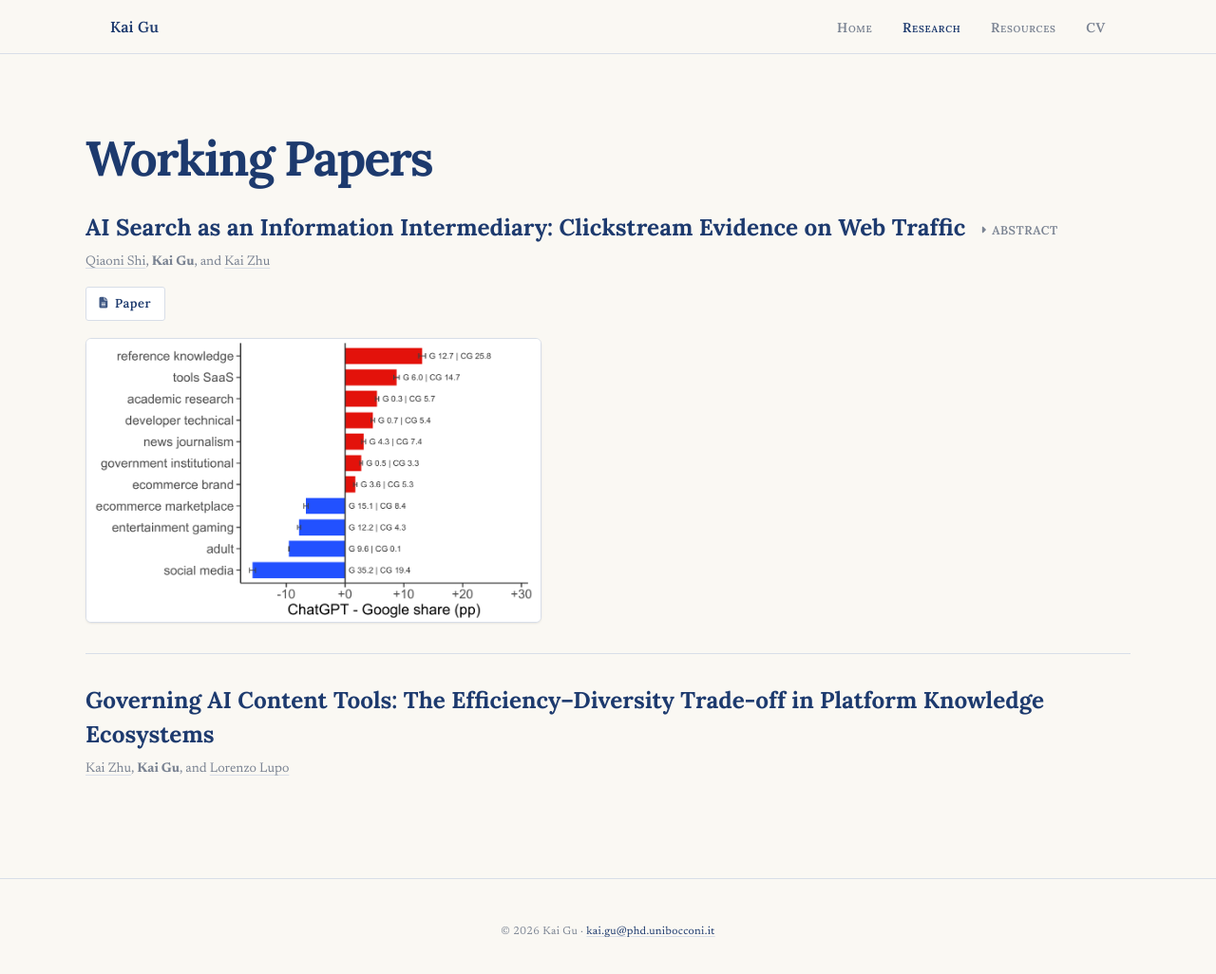
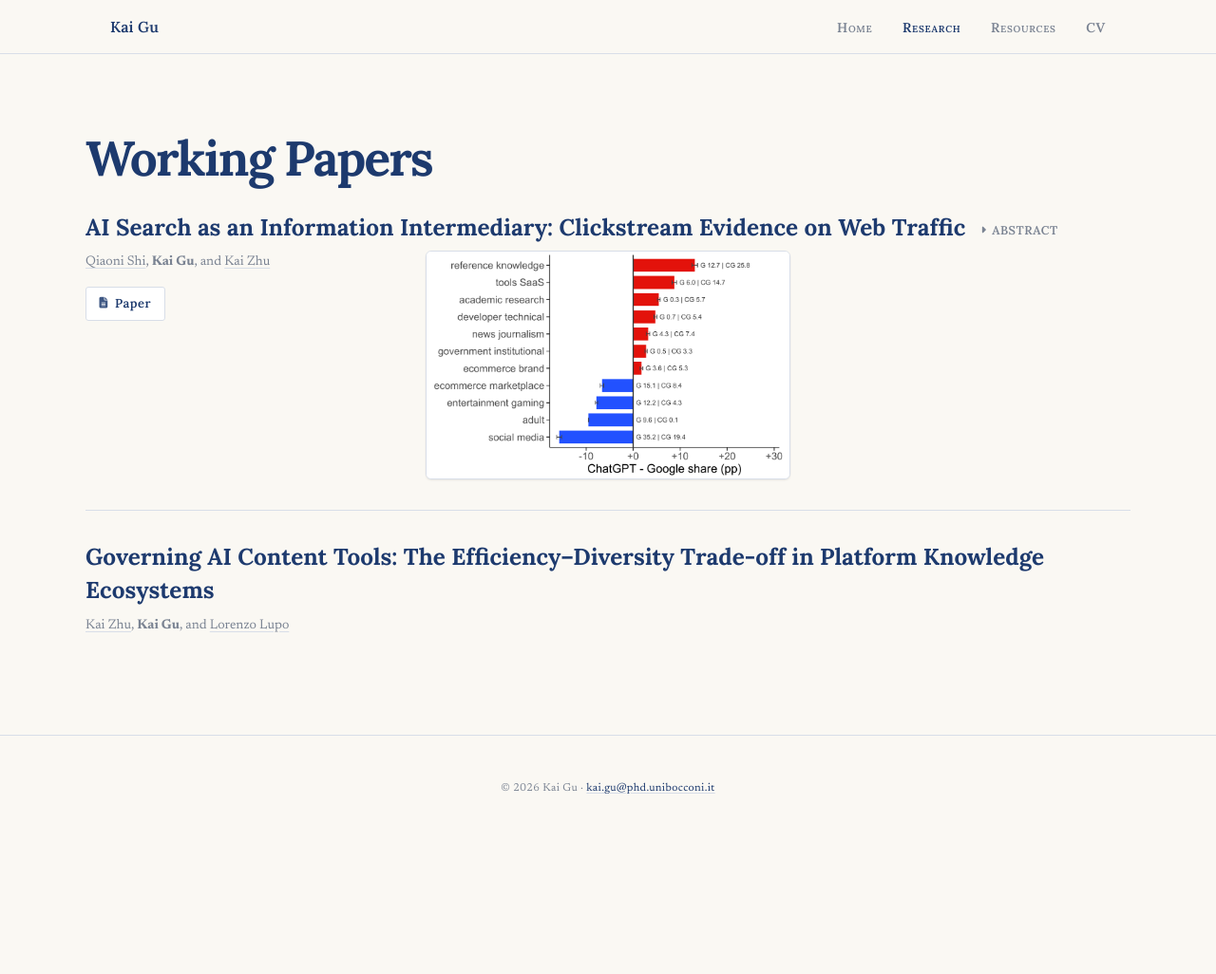
Before and after one commit to KaiGu2024/KaiGu2024.github.io, a Jekyll site: the page docs/research/index.html, which Jekyll copies as it is, in a window 1280 px wide and 1037 px high. Shown: the top 1026 px of the window at 95% size. Built offline with Jekyll 4.4.1, drawn with Linux system fonts in a browser that asks for light colours.

Commit message:
center a smaller research figure beside authors and paper link

```diff
--- a/docs/css/style.css
+++ b/docs/css/style.css
@@ -417,9 +417,22 @@ h1 {
 }
 .paper:last-child { border-bottom: none; margin-bottom: 0; padding-bottom: 0; }
 
+.paper-details {
+  display: grid;
+  gap: 1rem;
+  align-items: start;
+}
+
 .paper-figure {
-  width: min(100%, 480px);
-  margin: 1rem 0 0;
+  width: min(100%, 384px);
+  margin: 0 auto;
+}
+
+@media (min-width: 900px) {
+  .paper-details {
+    grid-template-columns: minmax(0, 1fr) 384px minmax(0, 1fr);
+    column-gap: 1.5rem;
+  }
 }
 
 .paper-figure a {
--- a/docs/research/index.html
+++ b/docs/research/index.html
@@ -43,8 +43,9 @@
       </header>
       <section id="research" class="reveal-up">
         <div class="paper">
+          <p class="paper-title"><a class="paper-title-link" href="https://arxiv.org/abs/2607.07652" target="_blank" rel="noopener noreferrer">AI Search as an Information Intermediary: Clickstream Evidence on Web Traffic</a><button class="abstract-toggle" aria-expanded="false" aria-controls="abstract-answering" title="Show abstract"><i class="fa-solid fa-caret-right"></i><span class="abstract-toggle-label">Abstract</span></button></p>
+          <div class="paper-details">
             <div class="paper-copy">
-            <p class="paper-title"><a class="paper-title-link" href="https://arxiv.org/abs/2607.07652" target="_blank" rel="noopener noreferrer">AI Search as an Information Intermediary: Clickstream Evidence on Web Traffic</a><button class="abstract-toggle" aria-expanded="false" aria-controls="abstract-answering" title="Show abstract"><i class="fa-solid fa-caret-right"></i><span class="abstract-toggle-label">Abstract</span></button></p>
               <p class="paper-authors"><a href="https://qiaonishi.github.io/">Qiaoni Shi</a>, <strong>Kai Gu</strong>, and <a href="https://kaizhu.me/">Kai Zhu</a></p>
               <div class="paper-links"><a href="https://arxiv.org/abs/2607.07652" target="_blank" rel="noopener noreferrer" class="paper-link"><i class="fa-solid fa-file-lines"></i> Paper</a></div>
             </div>
@@ -53,6 +54,7 @@
                 <img src="../assets/answering-without-referring-figure-5a.png" alt="Figure 5(a), showing differences between ChatGPT and Google referral shares across destination content types" width="2160" height="1350" loading="lazy">
               </a>
             </figure>
+          </div>
           <div class="paper-abstract" id="abstract-answering"><div class="paper-abstract-inner"><p>Search engines have long allocated attention on the web by routing users from queries to websites. AI search changes this arrangement because information needs can be resolved inside the intermediary. Using URL-level Comscore U.S. desktop clickstream, we compare ChatGPT and Google information-seeking occasions and exploit ChatGPT Search access expansions to estimate traditional search displacement. ChatGPT produces outbound clicks in only 5.2% of conversation sessions, far below Google&rsquo;s referral ratio. The remaining clicks are not a scaled-down Google stream: they skew toward specialized destinations and away from ad-supported sites. Wider access cuts search use by 9.4%, with search-referral losses largest for informational categories. Our findings identify a central economic shift in digital intermediation: AI search might satisfy information needs inside the intermediary while weakening the referral bargain that has linked search, traffic, and content production on the open web.</p></div></div>
         </div>
 
```
Lines whose indentation alone changed are shown as unchanged.
